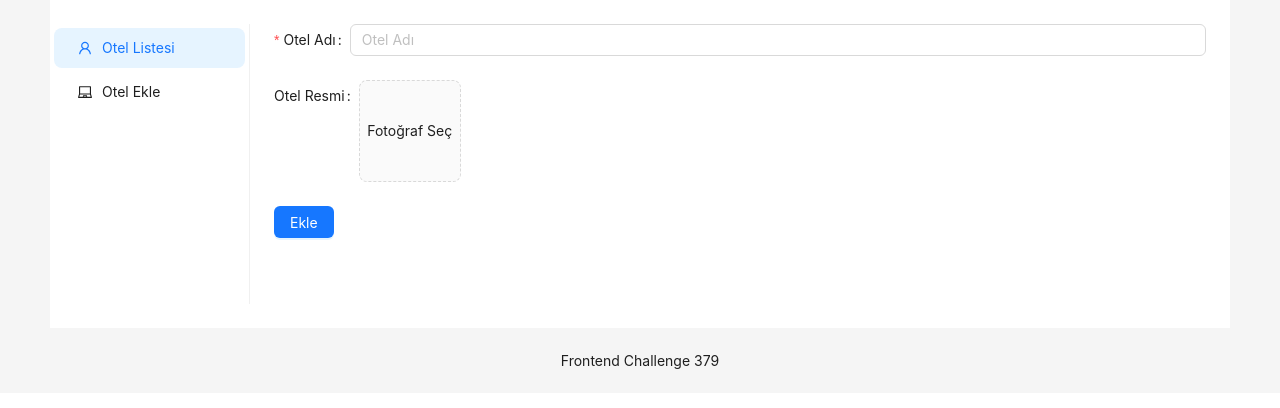
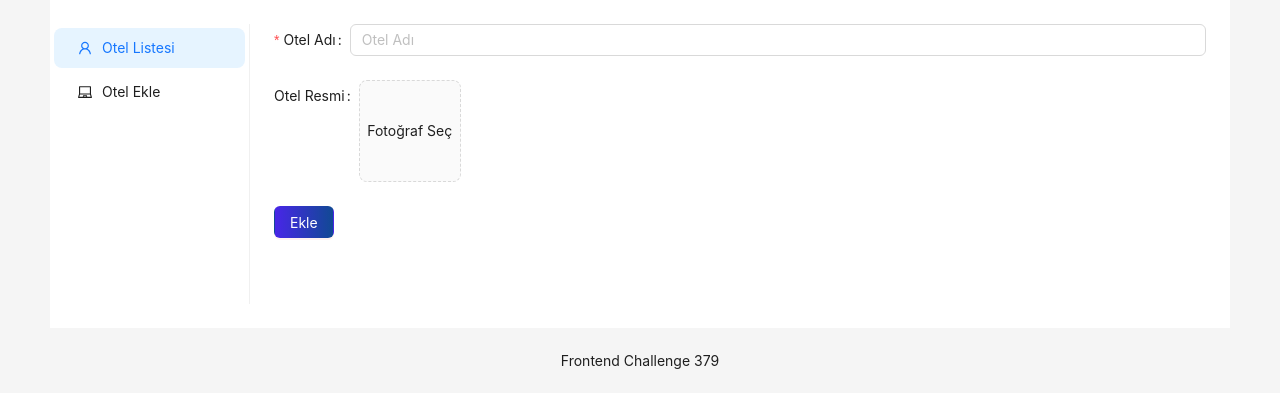
Before and after one commit to ysfnmnylmz/hotel-listing, a React (Create React App) app: page /otel-ekle in a window 1280 px wide. Shown: the top 408 px of the page. Built offline with nearby package versions, Linux system fonts and the light colour scheme.

Commit message:
added add button css

```diff
--- a/src/components/forms/AddHotelForm/AddHotelForm.scss
+++ b/src/components/forms/AddHotelForm/AddHotelForm.scss
@@ -1,4 +1,8 @@
+@import 'src/assets/styles/variables';
 .add-hotel-form {
+  .add-button {
+    background: linear-gradient(90deg, $color-primary 0%, $color-secondary 100%);
+  }
   .added {
     background-color: green;
     &:hover {
--- a/src/components/forms/AddHotelForm/index.tsx
+++ b/src/components/forms/AddHotelForm/index.tsx
@@ -9,9 +9,13 @@ import type { UploadChangeParam } from 'antd/es/upload';
 import type { RcFile, UploadFile, UploadProps } from 'antd/es/upload/interface';
 import { type IHotel } from 'components/cards/HotelCard/hotel.interface';
 
+// eslint-disable-next-line @typescript-eslint/explicit-function-return-type
 const getBase64 = (img: RcFile, callback: (url: string) => void) => {
   const reader = new FileReader();
-  reader.addEventListener('load', () => callback(reader.result as string));
+  // eslint-disable-next-line n/no-callback-literal
+  reader.addEventListener('load', () => {
+    callback(reader.result as string);
+  });
   reader.readAsDataURL(img);
 };
 
@@ -20,7 +24,7 @@ const AddHotelForm: FC = () => {
   const dispatch = useDispatch();
   const [addCompleted, setAddCompleted] = useState<boolean>(false);
   const [imageUrl, setImageUrl] = useState<string>();
-  const formSubmit = (values: IHotel) => {
+  const formSubmit = (values: IHotel): void => {
     const hotelObject = {
       ...values,
       id: generateGUID(),
@@ -63,7 +67,7 @@ const AddHotelForm: FC = () => {
         </Upload>
       </Form.Item>
       <Form.Item>
-        <Button type="primary" htmlType="submit" className={cn(addCompleted && 'added')}>
+        <Button className={cn('add-button')} htmlType="submit" key={1} type="primary" danger>
           {addCompleted ? 'Eklendi' : 'Ekle'}
         </Button>
       </Form.Item>
```
